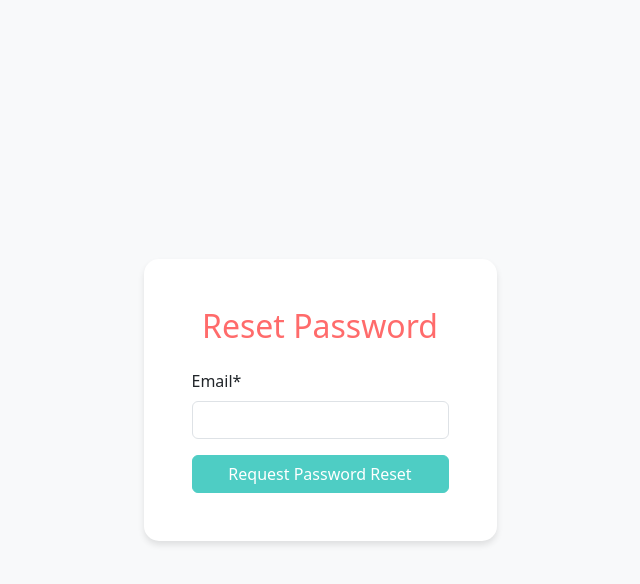
After one commit to succy1/Uperfect, a Django app: page /password-reset/ in a window 1280 px wide. The commit adds this page. Shown: the top 584 px of the page, without its empty margins (320-960 px from the left). Run offline with Django 5.2, Linux system fonts and the light colour scheme; some libraries are stand-ins or nearby versions.

Commit message:
reset password

```diff
--- /dev/null
+++ b/templates/password_reset.html
@@ -0,0 +1,17 @@
+{% extends "base-nonav.html" %}
+{% load static %}
+{% load crispy_forms_tags %}
+{% block content %}
+    <div class="card">
+        <div class="card-body p-5">
+            <h2 class="text-center mb-4 text-coral">Reset Password</h2>
+            <form method="POST">
+                {% csrf_token %}
+                {{ form | crispy }}
+                <div class="d-grid mt-2">
+                    <button type="submit" class="btn btn-primary">Request Password Reset</button>
+                </div>
+            </form>
+        </div>
+    </div>
+{% endblock content %}
--- /dev/null
+++ b/templates/password_reset_done.html
@@ -0,0 +1,4 @@
+{% extends "base-nonav.html" %}
+{% block content %}
+    <div class="alert alert-info">An email has been sent with instructions to reset your password</div>
+{% endblock content %}
--- a/uperfect1/urls.py
+++ b/uperfect1/urls.py
@@ -34,6 +34,18 @@ urlpatterns = [
     path('onboarding/', account_views.onboarding, name='onboarding'),
     path('profile-completed/', product_views.profile_creation_completed, name='profile_completed'),
     path('assign-product/<int:product_id>/', product_views.assign_product, name='assign_product'),
+    path('password-reset/',
+         auth_views.PasswordResetView.as_view(template_name="password_reset.html"),
+         name='password_reset'),
+    path('password-reset/done/',
+         auth_views.PasswordResetDoneView.as_view(template_name="password_reset_done.html"),
+         name='password_reset_done'),
+    path('password-reset-confirm/<uidb64>/<token>/',
+         auth_views.PasswordResetConfirmView.as_view(template_name="password_reset_confirm.html"),
+         name='password_reset_confirm'),
+    path('password-reset-complete/',
+         auth_views.PasswordResetCompleteView.as_view(template_name="password_reset_complete.html"),
+         name='password_reset_complete')
 ]
 
 if settings.DEBUG:
```
Also changed, not shown: templates/login.html (+1 -45 lines), templates/password_reset_complete.html (added, +7 -0 lines), templates/password_reset_confirm.html (added, +17 -0 lines), uperfect1/settings.py (+8 -1 lines).
